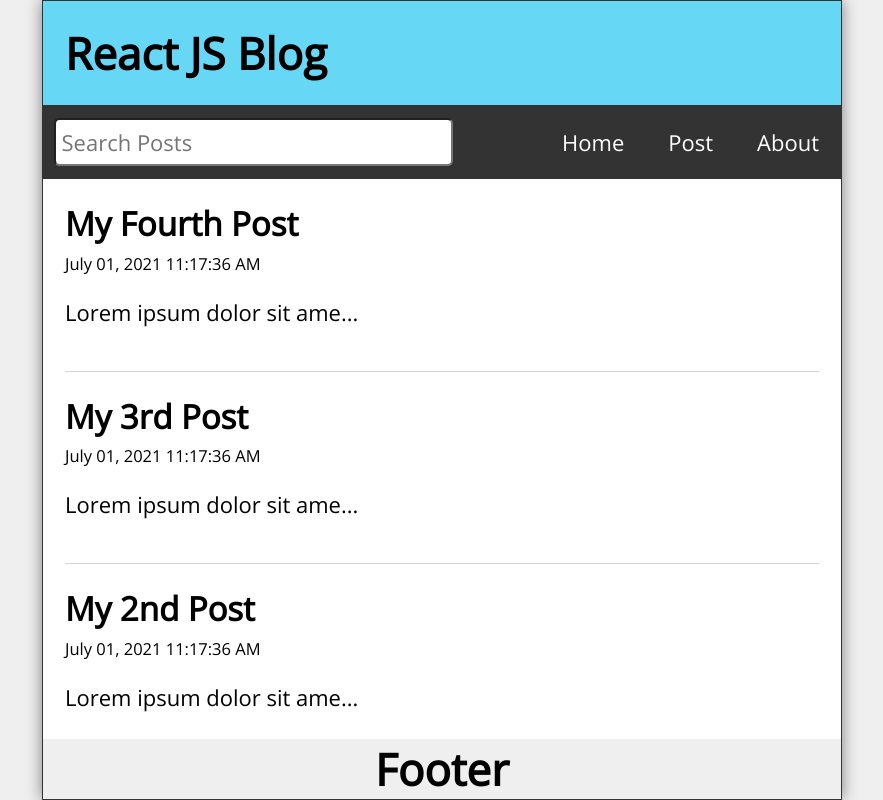
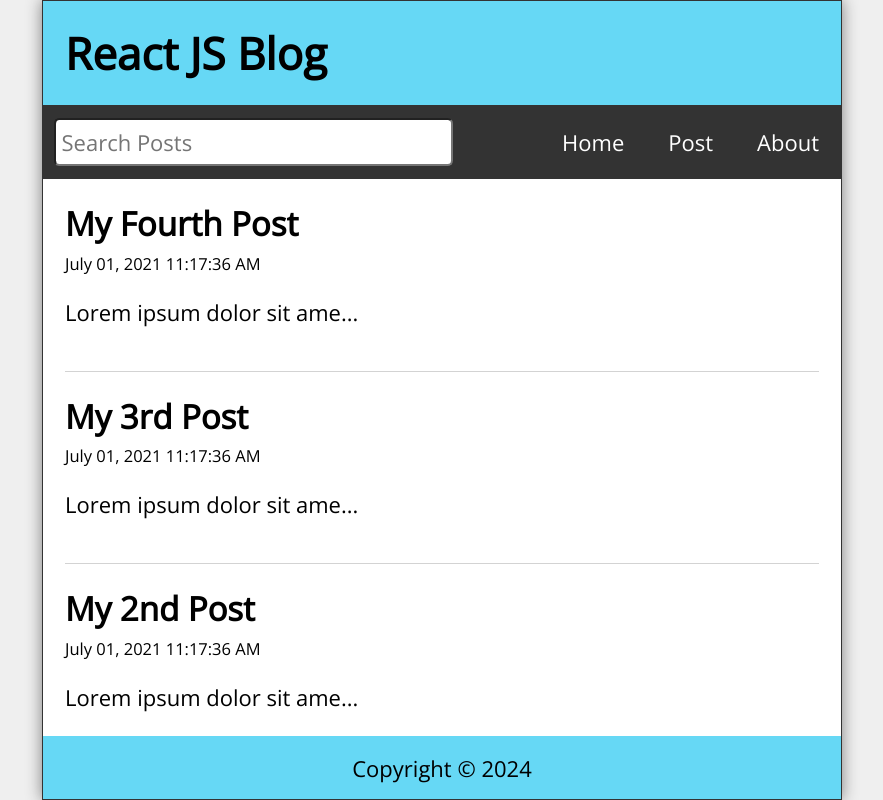
Before and after one commit to Ellsk/Blog-App, a React (Create React App) app: page / in a window 1280 px wide. Shown: the whole page, without its empty margins (198-1081 px from the left). Built offline with nearby package versions, Linux system fonts and the light colour scheme.

Commit message:
Footer UI

```diff
--- a/src/Footer.js
+++ b/src/Footer.js
@@ -1,9 +1,10 @@
 import React from 'react'
 
 const Footer = () => {
+  const today = new Date();
   return (
-    <footer>
-        <h1> Footer </h1>
+    <footer className='Footer'>
+        <p> Copyright &copy;  {today.getFullYear()}</p>
     </footer>
   )
 }
--- a/src/Missing.js
+++ b/src/Missing.js
@@ -1,9 +1,15 @@
 import React from 'react'
+import { Link } from 'react-router-dom'
 
 const Missing = () => {
   return (
-    <main>
-        <h1>Missing</h1>
+    <main className='Missing'>
+        <h1>Page Not Found</h1>
+        <p>
+          <Link to={"/"}>
+              Vist our HomePage
+          </Link>
+        </p>
     </main>
   )
 }
```
